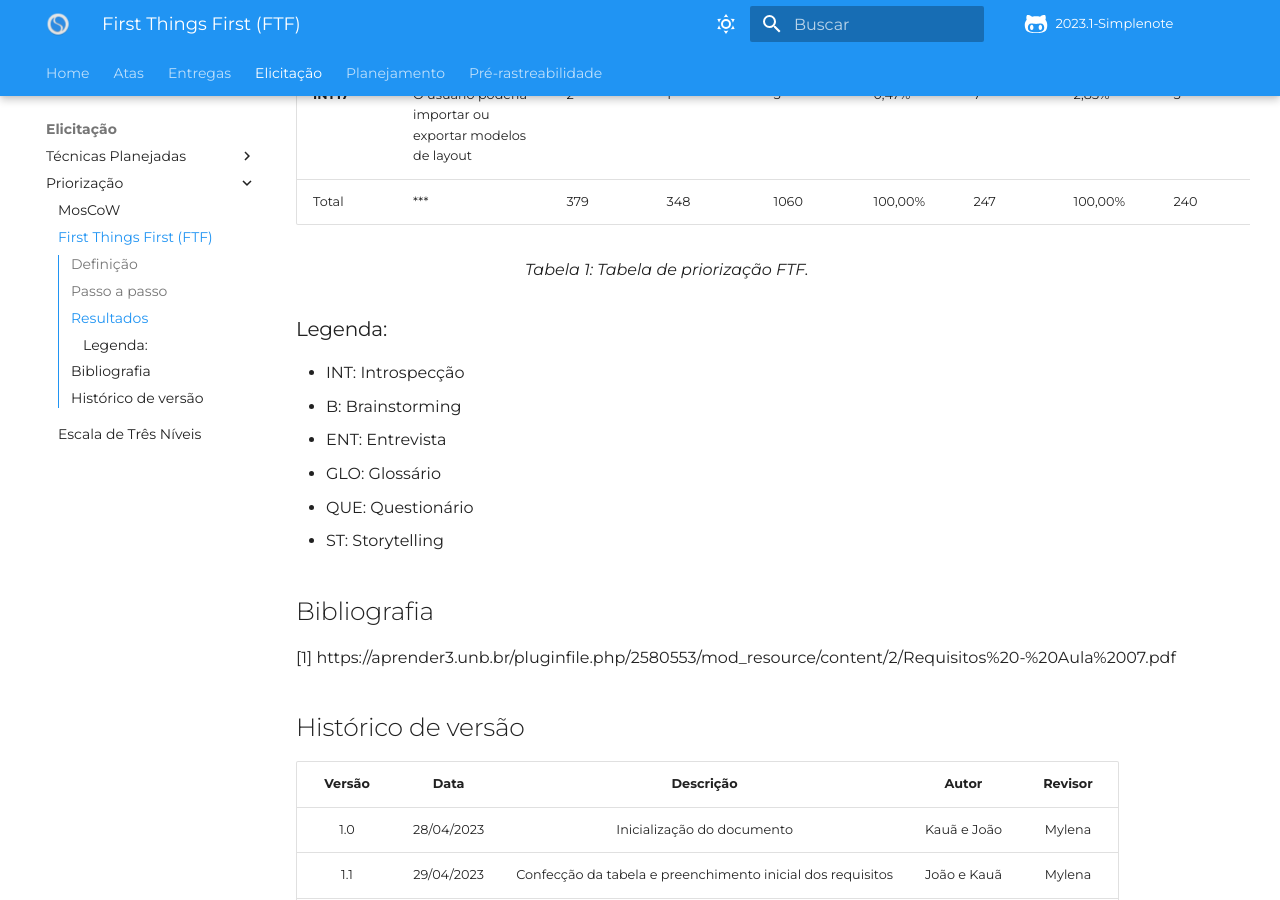
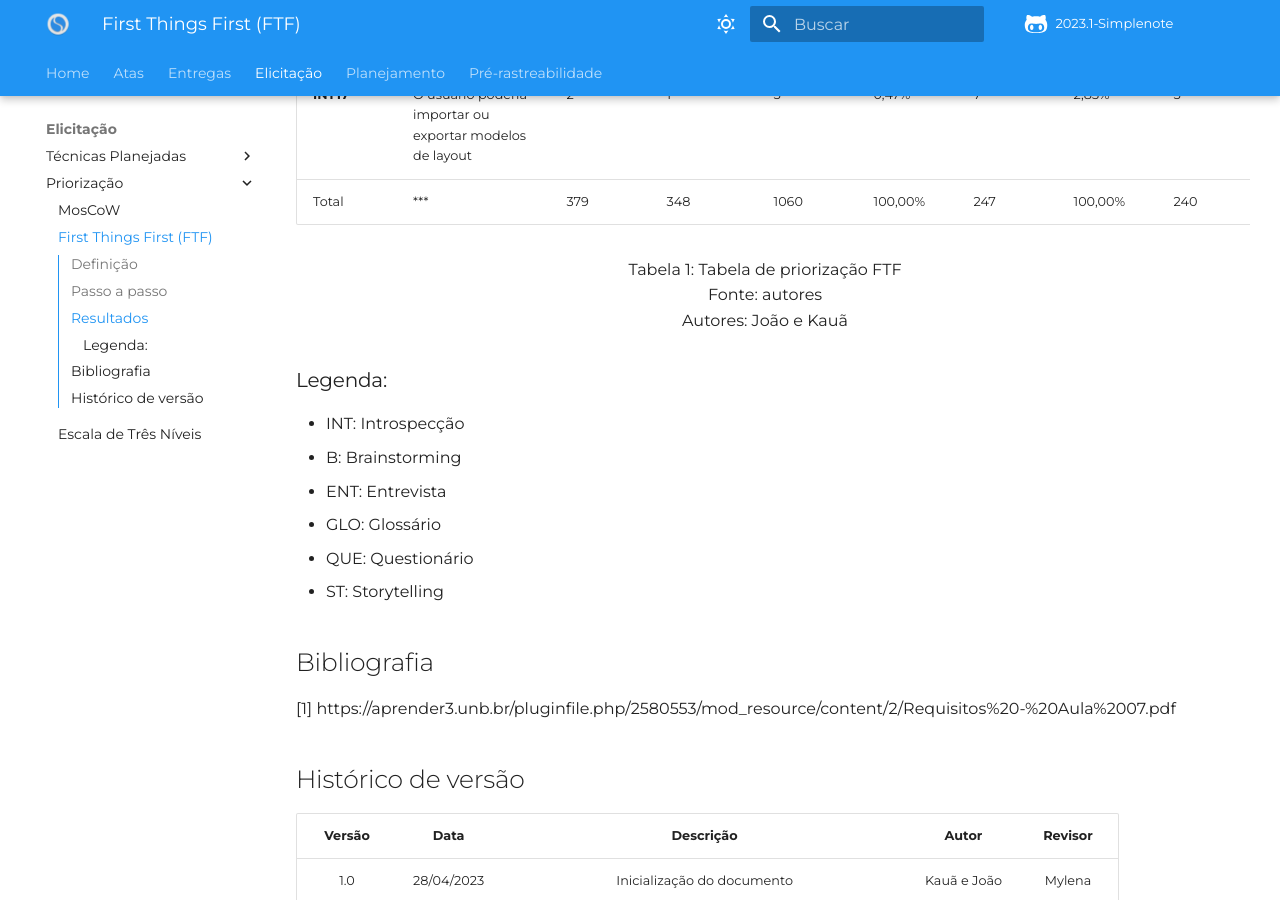
Before and after one commit to Requisitos-de-Software/2023.1-Simplenote, an MkDocs documentation site: the page built from docs/elicitacao/Priorização/FirstthingsFirst.md, in a window 1280 px wide and 900 px high, scrolled down 10062 px. Built offline with MkDocs 1.6.1 and Material for MkDocs 9.7.7, drawn with Linux system fonts in a browser that asks for light colours; some web fonts are replaced; comment, search, counter and statistics services are not loaded.

Commit message:
ajuste entregas

```diff
--- a/docs/elicitacao/Priorização/FirstthingsFirst.md
+++ b/docs/elicitacao/Priorização/FirstthingsFirst.md
@@ -91,7 +91,7 @@ Obs: A todos os pesos foi atribuido o valor 1, exceto ao peso relativo de benef
 | **B14** | O aplicativo deve ser capaz de reconhecer e transcrever a voz dos usuários em notas. | 1 | 1 | 11 | 1,04% | 7 | 2,83% | 8 | 3,33% | 0,17 |
 | **INT17** | O usuario poderia importar ou exportar modelos de layout | 2 | 1 | 5 | 0,47% | 7 | 2,83% | 5 | 2,08% | 0,10 |
 | Total | *** | 379 | 348 | 1060 | 100,00% | 247 | 100,00% | 240 |100,00%|48.28|
-<figcaption>Tabela 1: Tabela de priorização FTF.</figcaption>
+<p align="center"> Tabela 1: Tabela de priorização FTF <br> Fonte: autores <br> Autores: João e Kauã </p>
 
 ### Legenda:
 - INT: Introspecção
```
